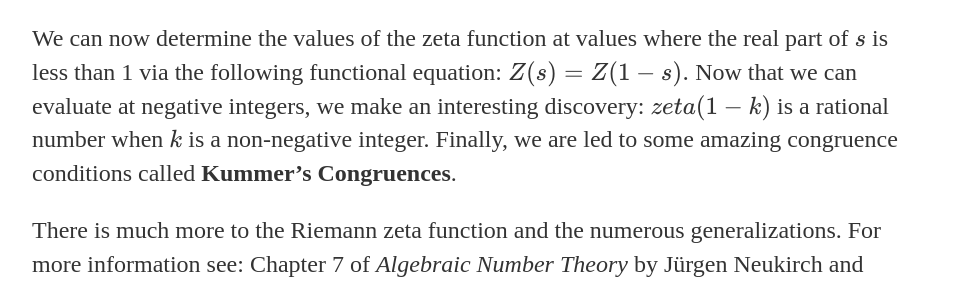
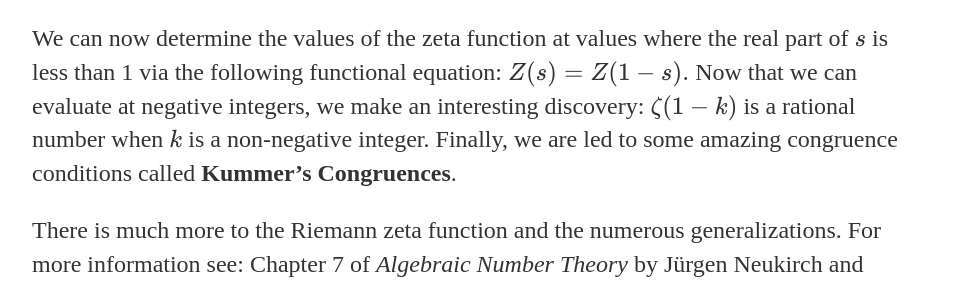
Before and after one commit to shawn-tsosie/shawn-tsosie.github.io, a Jekyll site: the page built from _posts/2018-09-17-Zeta-Functions.md, in a window 1280 px wide. Shown: the part 940-1225 px from the top of the page, without its empty margins (160-1119 px from the left). Built offline with Jekyll 4.4.1, drawn with Linux system fonts in a browser that asks for light colours; formulas are drawn with MathJax 3.

```diff
--- a/_posts/2018-09-17-Zeta-Functions.md
+++ b/_posts/2018-09-17-Zeta-Functions.md
@@ -29,7 +29,7 @@ $$\Gamma(s) = \int_{0}^{\infty} \, e^{-y} y^{s} \frac{dy}{y}.$$
 
 We can now determine the values of the zeta function at values where the real part of $$s$$ is less than 1 via the following functional equation:
 $$Z(s) = Z(1-s).$$
-Now that we can evaluate at negative integers, we make an interesting discovery:  $$zeta(1-k)$$ is a rational number when $$k$$ is a non-negative integer.
+Now that we can evaluate at negative integers, we make an interesting discovery:  $$\zeta(1-k)$$ is a rational number when $$k$$ is a non-negative integer.
 Finally, we are led to some amazing congruence conditions called **Kummer's Congruences**.
 
 There is much more to the Riemann zeta function and the numerous generalizations.  For more information see:
```
